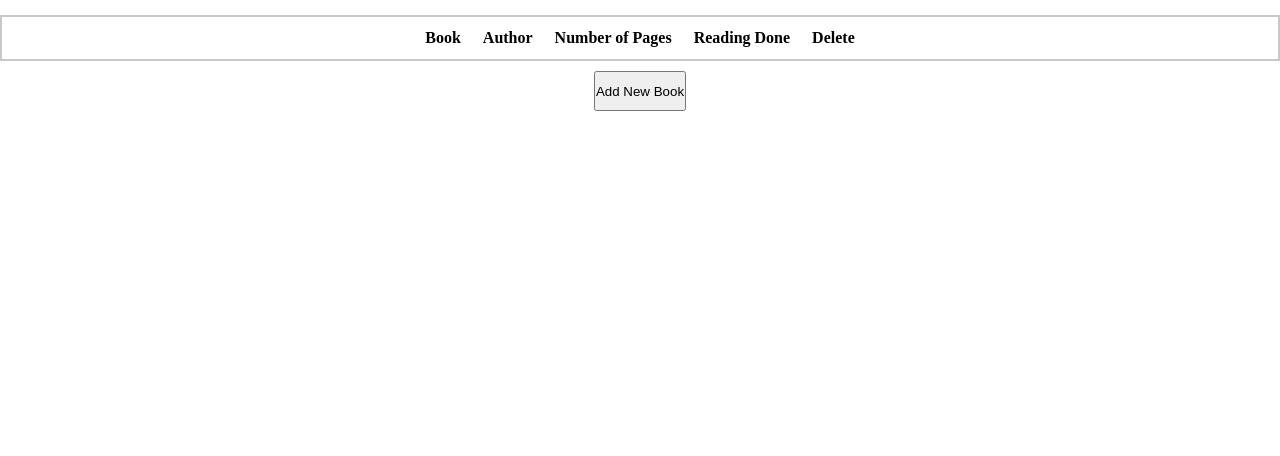
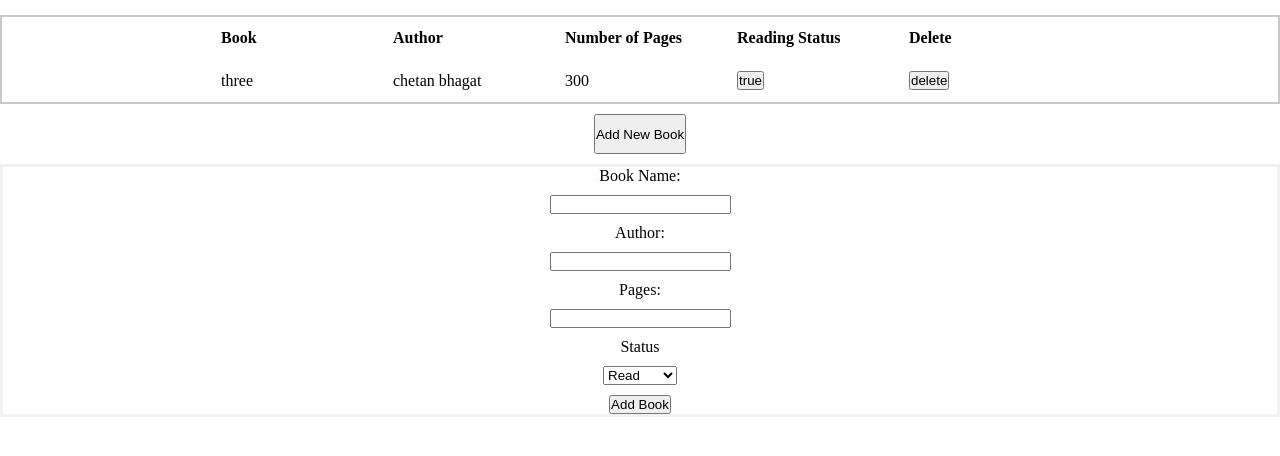
Before and after one commit to milannakani/library-app, a plain HTML site: page index.html in a window 1280 px wide. Both pictures are taken after a click on the button "Add New Book". Shown: the part 54-510 px from the top of the page. Drawn offline with Linux system fonts and the light colour scheme.

Commit message:
working on delete button

```diff
--- a/index.html
+++ b/index.html
@@ -5,7 +5,7 @@
     <meta http-equiv="X-UA-Compatible" content="IE=edge">
     <meta name="viewport" content="width=device-width, initial-scale=1.0">
     <title>Library</title>
-    <script src="./main.js"></script>
+    <script src="./main.js" defer></script>
     <link rel="stylesheet" href="style.css">
 </head>
 <body>
@@ -16,7 +16,7 @@
             <th class="btitle">Book</th>
             <th>Author</th>
             <th>Number of Pages</th>
-            <th>Reading Done</th>
+            <th>Reading Status</th>
             <th>Delete</th>
         </tr>
         <tbody id="tableBody"></tbody>
@@ -27,14 +27,17 @@
         <div class="signupForm" id="signup">
         <form action="#" method="get" class="form-container">
             <label for="bookname">Book Name:</label>
-            <input type="text" id="bookname" name="bookname">
+            <input type="text" id="bookname" name="bookname" required>
             <label for="author">Author:</label>
-            <input type="text" id="author" name="author">
+            <input type="text" id="author" name="author" required>
             <label for="pages">Pages:</label>
-            <input type="text" id="pages" name="pages">
-            <label for="readButton">Read:</label>
-            <input type="checkbox" name="readButton" id="readButton">
-            <button type="submit" class="submit" name="submit">Add Book</button>
+            <input type="number" id="pages" name="pages" required>
+            <label for="status">Status</label>
+            <select name="status" id="status" class="u-full-width">
+              <option value="read">Read</option>
+              <option value="not read">Not read</option>
+            </select>
+            <input type="submit" value="Add Book">
         </form>
         </div>
 </div>
--- a/main.js
+++ b/main.js
@@ -4,55 +4,99 @@ function openForm() { //function to open the form
   let myLibrary = [];
 
 const defaultData = [
-    {bookname: "three mistakes of my life", author: "chetan bhagat", pages: "300", readButton: "true"}
-]
-const $bookName = document.querySelector("#bookname");
-const $author = document.querySelector("#author");
-const $pages  = document.querySelector("#pages");
-const $readButton = document.querySelector("#readButton");
-const $form = document.querySelector("form").addEventListener("submit", (e) => {
+    {bookname: "three", author: "chetan bhagat", pages: "300", status: "true"}
+];
+const bookName = document.querySelector("#bookname");
+const author = document.querySelector("#author");
+const pages  = document.querySelector("#pages");
+const status = document.querySelector("#status");
+const tableBody = document.querySelector("#tableBody");
+const form = document.querySelector("form");
+    form.addEventListener("submit", (e) => {
     e.preventDefault();
     addBookToLibrary();
     displayBooks();
     clearForm()
 });
 
-class libraryBooks {
-    constructor(bookname, author, pages, readButton) {
+function LibraryBooks (bookname, author, pages, status) {
         this.bookname = bookname;
         this.author = author;
         this.pages = pages;
-        this.readButton = readButton;
+        this.status = status;
+    };
+
+    const table = document.querySelector("table")
+                          .addEventListener("click", (e) => {
+    const currentTarget = e.target.parentNode.parentNode.childNodes[1];
+    if (e.target.innerHTML == "delete") {
+      if (confirm(`are you sure you want to delete ${currentTarget.innerText}`))
+        deleteBook(findBook(myLibrary, currentTarget.innerText));
     }
-}
+    if (e.target.classList.contains("status-button")) {
+      changeStatus(findBook(myLibrary, currentTarget.innerText));
+    }
+    updateLocalStorage();
+    displayBooks();
+  });
+
+
 function addBookToLibrary () {
-    const newBook = new libraryBooks($bookName.value, $author.value, $pages.value, $readButton.value );
+    let newBook = new LibraryBooks(bookName.value, author.value, pages.value, status.value);
     myLibrary.push(newBook);
     updateLocalStorage();
 }
 function updateLocalStorage() {
     localStorage.setItem("myLibrary", JSON.stringify(myLibrary));
-    //library = JSON.parse(localStorage.getItem("library"));
 }
 function checkLocalStorage() {
     if (localStorage.getItem("myLibrary")) {
       myLibrary = JSON.parse(localStorage.getItem("myLibrary"));
     } else {
-      myLibrary = DEFAULT_DATA;
+      myLibrary = defaultData;
     }
   }
+
+  function changeStatus(book) {
+    if (myLibrary[book].status === "read") {
+      myLibrary[book].status = "not read";
+    } else myLibrary[book].status = "read";
+  }
+
+  function deleteBook(currentBook) {
+    myLibrary.splice(currentBook, currentBook + 1);
+  }
+
+  function findBook(libraryArray, name) {
+    if (libraryArray.length === 0 || libraryArray === null) {
+      return;
+    }
+    for (book of libraryArray)
+      if (book.name === name) {
+        return libraryArray.indexOf(book);
+      }
+    }
+
   function displayBooks () {
     checkLocalStorage ();
-    $tableBody.innerHTML = "";
-    myLibrary.forEach((libraryBooks) => {
-        const htmlBook =
+    tableBody.innerHTML = "";
+    myLibrary.forEach((app) => {
+        const htmlBook = `
         <tr>
-            <td>${libraryBooks.bookname}</td>
-            <td>${libraryBooks.author}</td>
-            <td>${libraryBooks.pages}</td>
-            <td>${libraryBooks.readButton}</td>
-        </tr>;
-        $tableBody.insertAdjacentHTML("afterbegin", htmlBook);
+            <td>${app.bookname}</td>
+            <td>${app.author}</td>
+            <td>${app.pages}</td>
+            <td><button class="status-button">${app.status}</button></td>
+            <td><button class="delete">delete</button></td>
+         </tr>`;
+        tableBody.insertAdjacentHTML("afterbegin", htmlBook);
     });
   }
   displayBooks();
+
+  function clearForm () {
+    bookname = "";
+    author = "";
+    pages = "";
+    readButton = "";
+  }
--- a/style.css
+++ b/style.css
@@ -1,6 +1,6 @@
 * {
+    margin: 0px;
     max-height: 100vh;
-    margin: 0px;
     padding: 0px;
 }
 .container {
@@ -24,15 +24,19 @@
   }
   .books {
     display: flex;
-    justify-content: center;
+    flex-direction: column;
+    align-items: center;
   }
   table {
     border: 2px solid rgb(200,200,200);
     font-size: 1rem;
   }
-  th {
+  th, td {
     padding: 10px;
+    width: 150px;
+    text-align: left;
   }
+
   .newButton {
     display: flex;
     padding: 10px;
```
